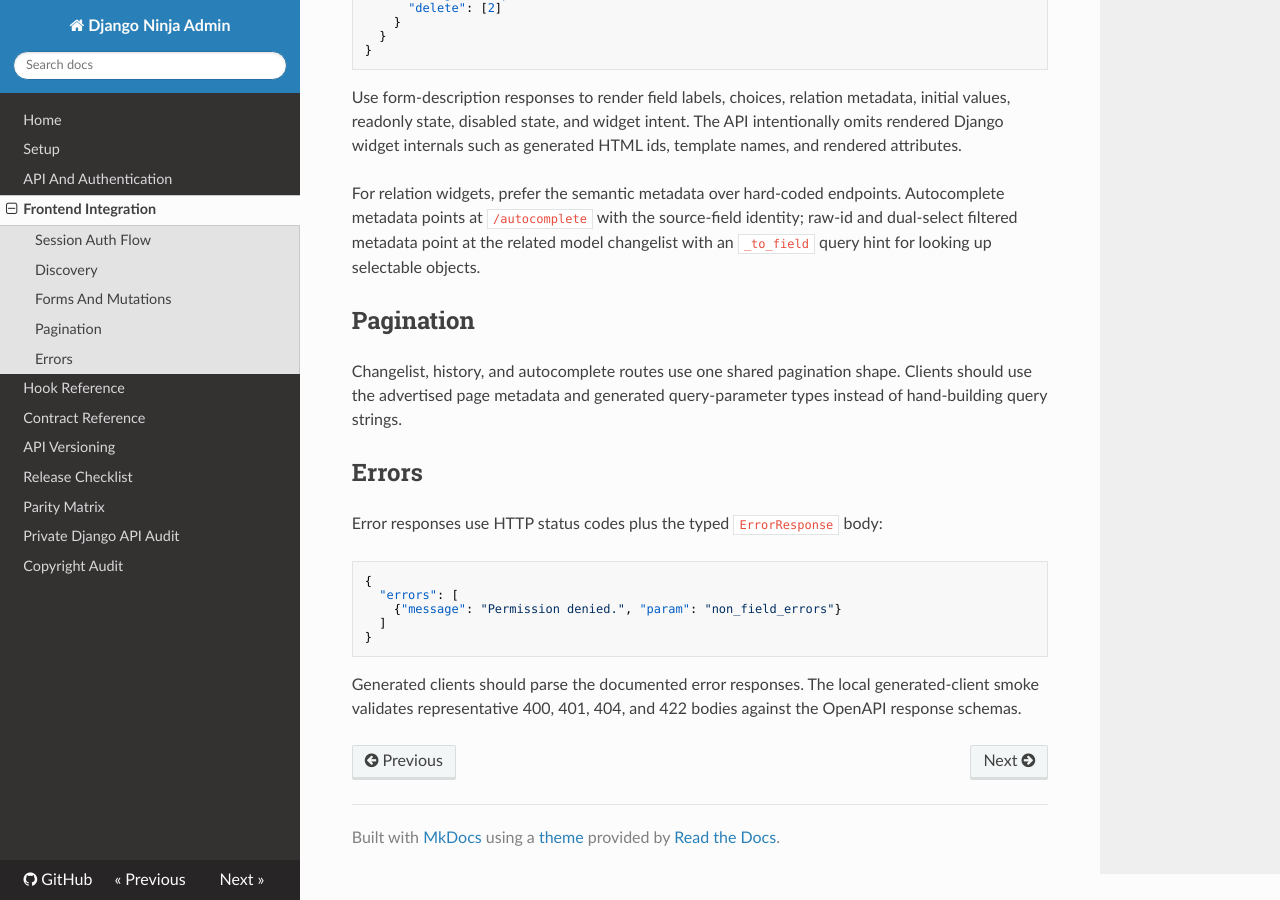
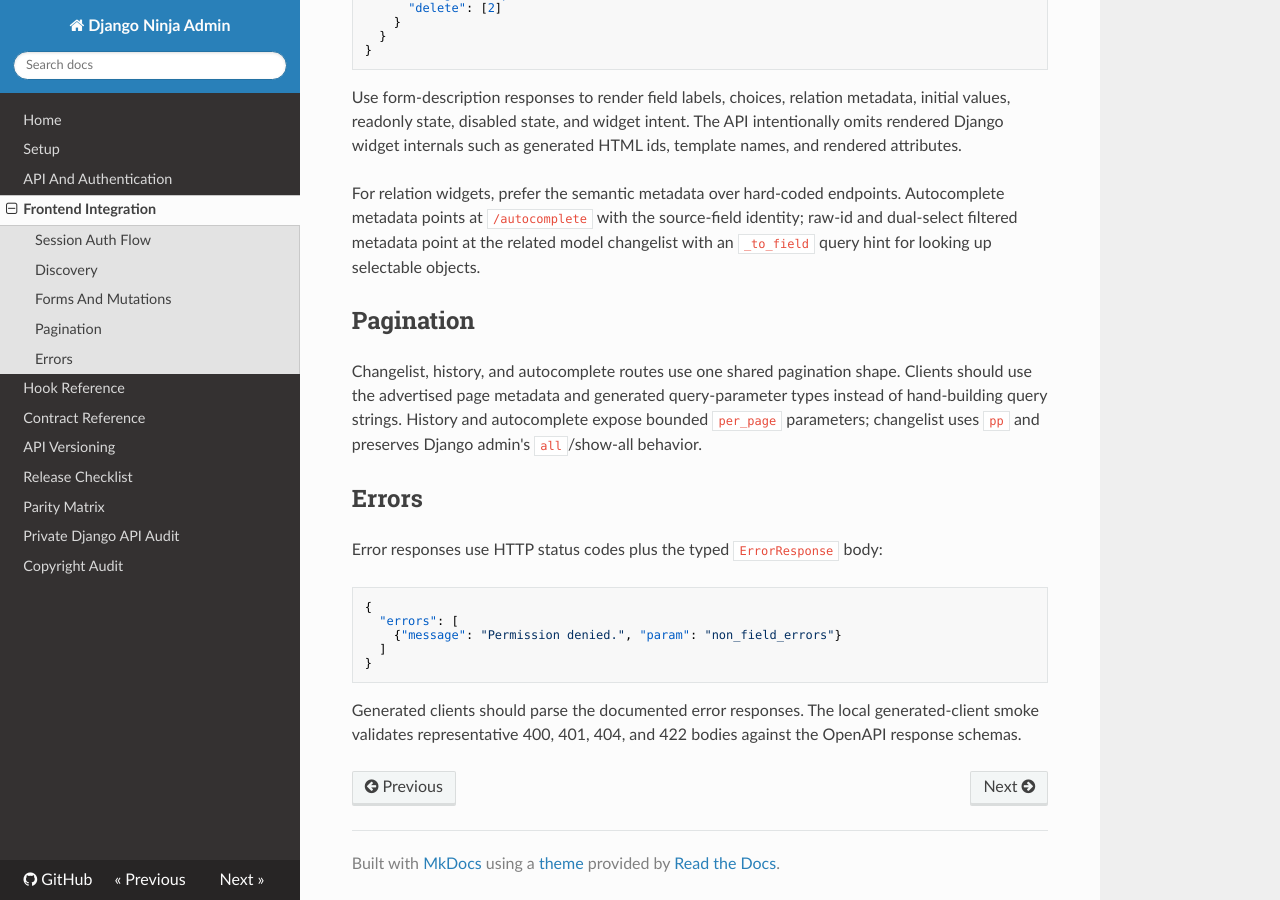
Before and after one commit to martijnberger/django-ninja-admin, an MkDocs documentation site: the page built from docs/frontend-integration.md, in a window 1280 px wide and 900 px high, scrolled down 1232 px. Built offline with MkDocs 1.6.1, drawn with Linux system fonts in a browser that asks for light colours; nearby versions of some CDN libraries.

Commit message:
Bound autocomplete page size contract

```diff
--- a/docs/frontend-integration.md
+++ b/docs/frontend-integration.md
@@ -70,7 +70,9 @@ with an `_to_field` query hint for looking up selectable objects.
 
 Changelist, history, and autocomplete routes use one shared pagination shape.
 Clients should use the advertised page metadata and generated query-parameter
-types instead of hand-building query strings.
+types instead of hand-building query strings. History and autocomplete expose
+bounded `per_page` parameters; changelist uses `pp` and preserves Django
+admin's `all`/show-all behavior.
 
 ## Errors
 
```
Also changed, not shown: CHANGELOG.md (+6 -0 lines), docs/contract-reference.md (+4 -0 lines), docs/parity-matrix.md (+1 -1 lines), 4 other files.
